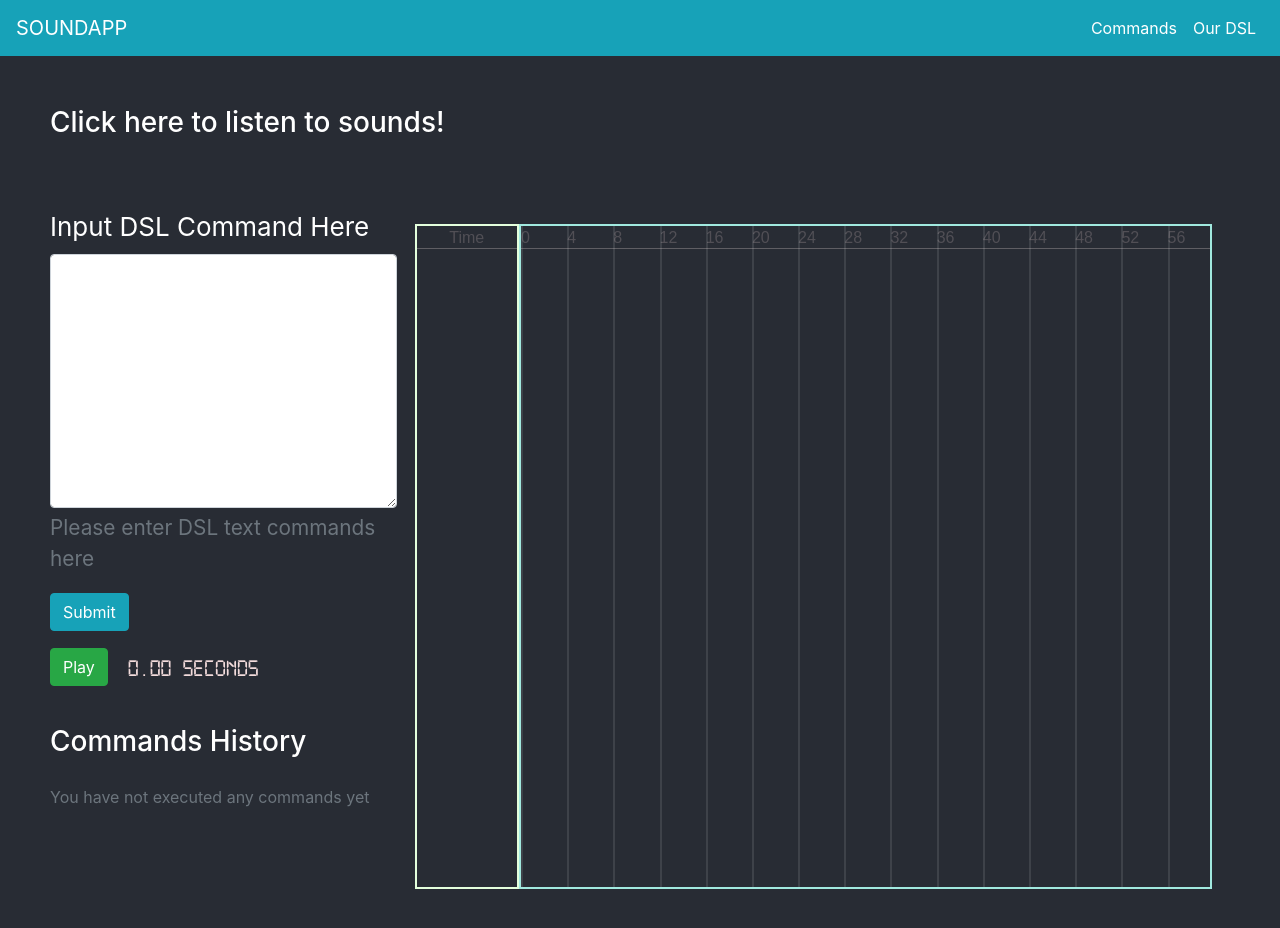
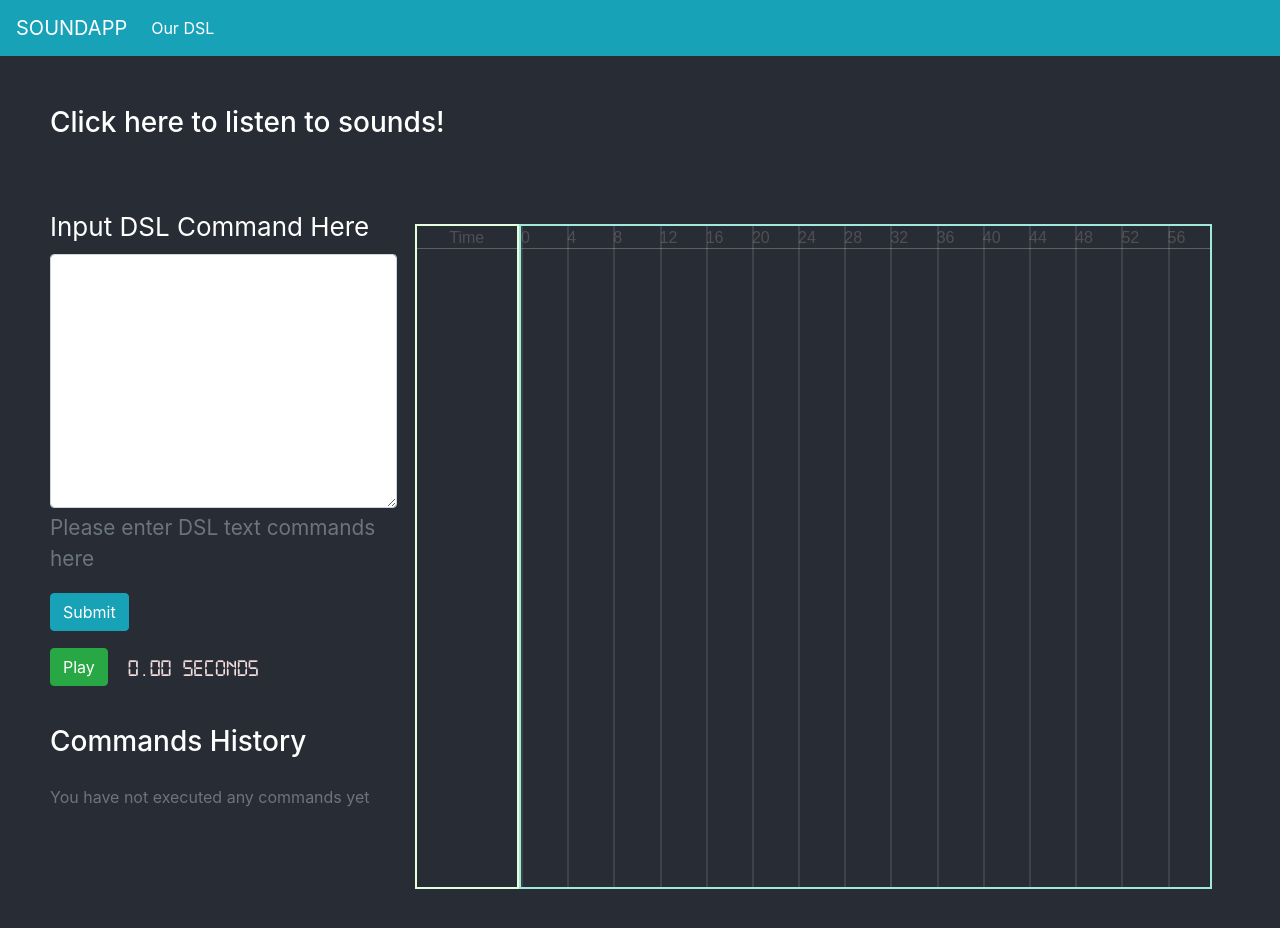
Before and after one commit to elvin-hwang/Audio-Mixer, a React (Create React App) app: page / in a window 1280 px wide. Shown: the top 928 px of the page. Built offline with nearby package versions, Linux system fonts and the light colour scheme.

Commit message:
fixed navigation

```diff
--- a/src/App.js
+++ b/src/App.js
@@ -15,7 +15,6 @@ function App() {
                     <Switch>
                         <Route path="/" component={Commands} exact />
                         <Route path="/dsl" component={DSLPage} />
-                        <Route path="/commands" component={Commands} />
                     </Switch>
                 </div>
             </div>
--- a/src/components/Navigation.js
+++ b/src/components/Navigation.js
@@ -1,25 +1,19 @@
 import React, { Component } from 'react'
-import { NavLink } from 'react-router-dom'
 import { Navbar, Nav } from 'react-bootstrap'
 
 export class Navigation extends Component {
     render() {
         return (
             <Navbar bg="info" expand="lg">
-                <Navbar.Brand className="text-white" href="https://elvin-hwang.github.io/Audio-Mixer/#/">
+                <Navbar.Brand className="text-white" href="https://elvin-hwang.github.io/Audio-Mixer/">
                     SOUNDAPP
                 </Navbar.Brand>
                 <Navbar.Toggle aria-controls="basic-navbar-nav" />
-                <Navbar.Collapse className="justify-content-end" id="basic-navbar-nav">
-                    <Nav>
-                        <Nav.Link className="d-inline p-2 text-white" href="https://elvin-hwang.github.io/Audio-Mixer/#/commands">
-                            Commands
-                        </Nav.Link>
-                        <Nav.Link className="d-inline p-2 text-white" href="https://elvin-hwang.github.io/Audio-Mixer/#/dsl">
-                            Our DSL
-                        </Nav.Link>
-                    </Nav>
-                </Navbar.Collapse>
+                <Nav>
+                    <Nav.Link className="d-inline p-2 text-white" href="https://elvin-hwang.github.io/Audio-Mixer/#/dsl">
+                        Our DSL
+                    </Nav.Link>
+                </Nav>
             </Navbar>
         )
     }
```
